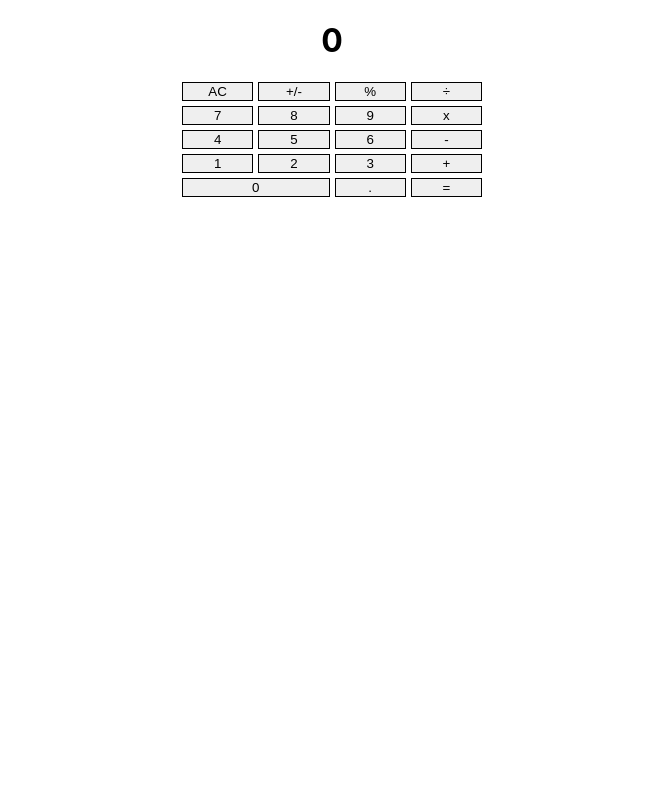
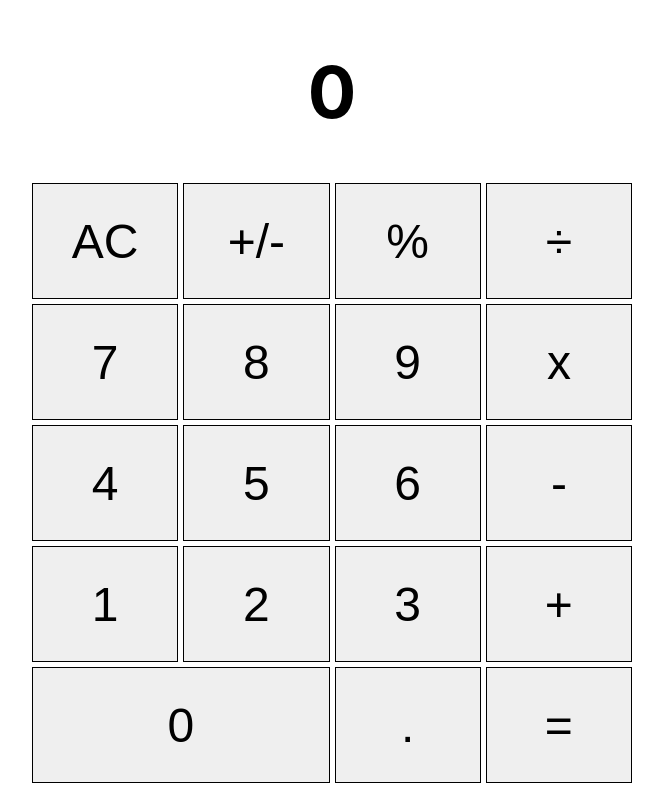
Before and after one commit to abbreviatedman/colculator, a React (Create React App) app: page / in a window 1280 px wide. Shown: the whole page, without its empty margins (308-971 px from the left). Built offline with nearby package versions, Linux system fonts and the light colour scheme.

Commit message:
Sized everything more appropriately.

```diff
--- a/src/components/Display.js
+++ b/src/components/Display.js
@@ -1,9 +1,13 @@
 const Display = (props) => {
   return (
     <div>
-      <h1>{props.display}</h1>
+      <h1 style={style}>{props.display}</h1>
     </div>
   );
 };
 
+const style = {
+  fontSize: "4.5em",
+};
+
 export default Display;
--- a/src/components/Key.js
+++ b/src/components/Key.js
@@ -8,6 +8,7 @@ const Key = (props) => {
 
 const style = {
   border: "1px solid black",
+  fontSize: "3em",
 };
 
 export default Key;
--- a/src/components/Keypad.js
+++ b/src/components/Keypad.js
@@ -39,7 +39,8 @@ const style = {
   display: "grid",
   gridTemplateColumns: "repeat(4, 1fr)",
   margin: "0 auto",
-  width: "300px",
+  width: "600px",
+  height: "600px",
   gap: "5px",
 };
 
--- a/src/components/WideKey.js
+++ b/src/components/WideKey.js
@@ -9,6 +9,7 @@ const WideKey = (props) => {
 const style = {
   border: "1px solid black",
   gridColumn: "1 / span 2",
+  fontSize: "3em",
 };
 
 export default WideKey;
```
